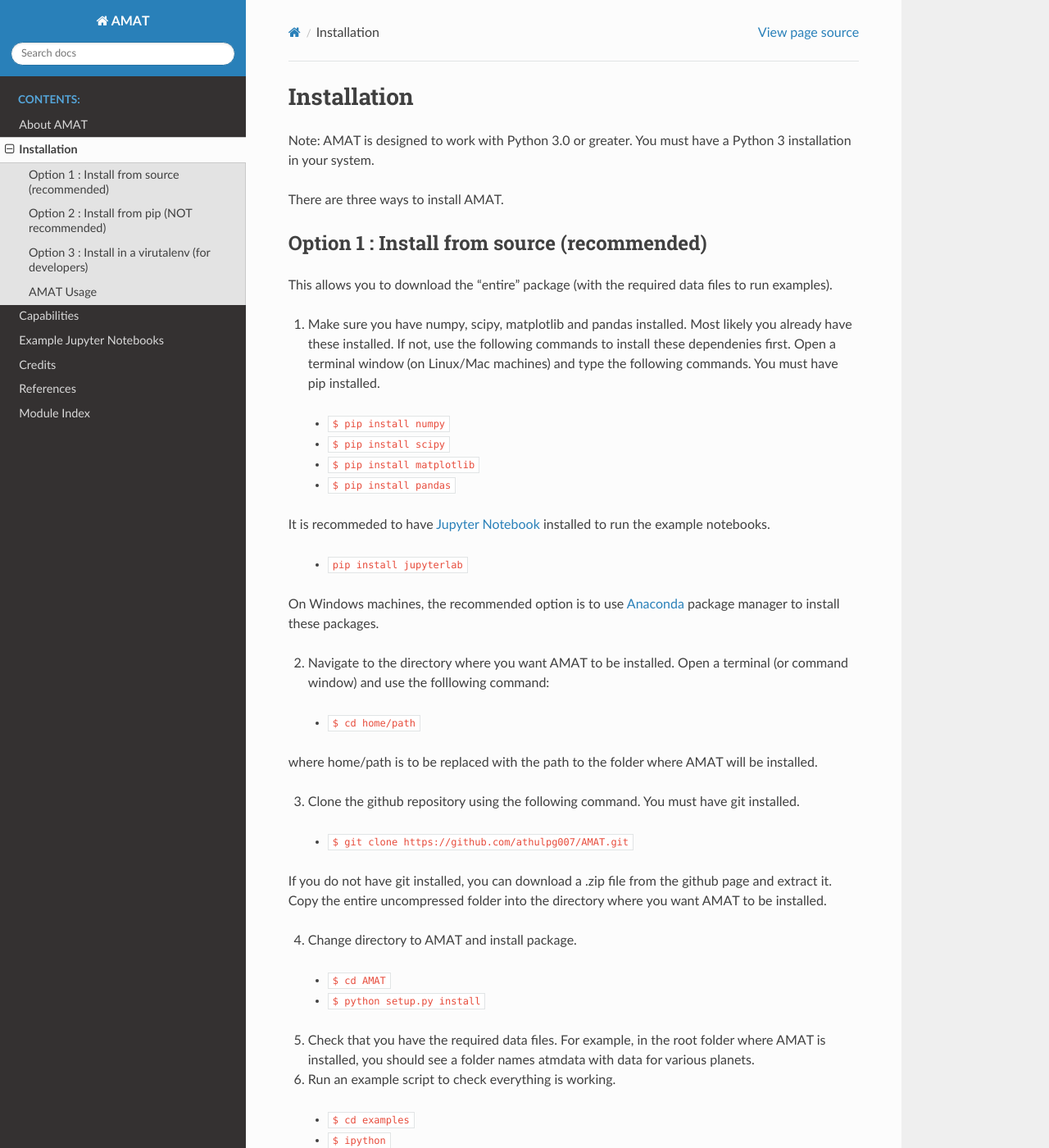
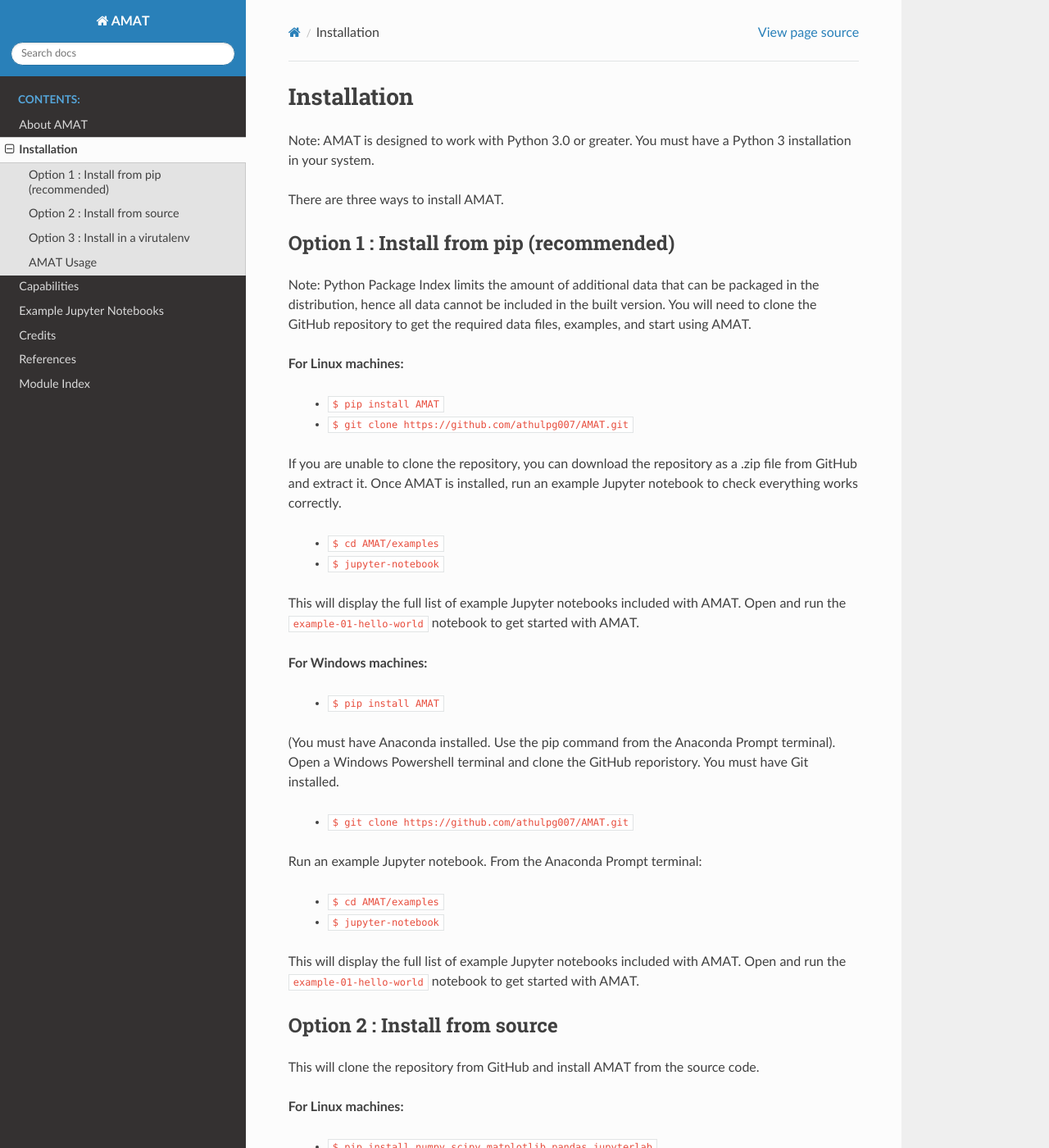
Before and after one commit to athulpg007/AMAT, a Sphinx documentation site: the page built from docs/source/installation.rst, in a window 1280 px wide and 1400 px high. Shown: the whole window at 82% size. Built offline with Sphinx 7.4.7 and the Read the Docs theme 2.0.0, drawn with Linux system fonts in a browser that asks for light colours; pages that are not in the unit, such as notebooks, are missing from menus; some of the changed text lies outside the part shown.

Commit message:
Updated instructions in install.rst in docs/

```diff
--- a/docs/source/installation.rst
+++ b/docs/source/installation.rst
@@ -1,116 +1,118 @@
 Installation
 =============
-
 
 Note: AMAT is designed to work with Python 3.0 or greater. You must have a Python 3 installation in your system.
 
 There are three ways to install AMAT.
 
-Option 1 : Install from source (recommended)
+Option 1 : Install from pip (recommended)
 ----------------------------------------------
 
-This allows you to download the "entire" package (with the required data files to run examples).
+Note: Python Package Index limits the amount of additional data that can be packaged in the distribution, hence all data cannot be included in the built version. You will need to clone the GitHub repository to get the required data files, examples, and start using AMAT.
 
-1. Make sure you have numpy, scipy, matplotlib and pandas installed. Most likely you already have these installed. If not, use the following commands to install these dependenies first. Open a terminal window (on Linux/Mac machines) and type the following commands. You must have pip installed.
+**For Linux machines:**
 
-  * ``$ pip install numpy``
-  * ``$ pip install scipy``
-  * ``$ pip install matplotlib``
-  * ``$ pip install pandas``
+  * ``$ pip install AMAT``
+  * ``$ git clone https://github.com/athulpg007/AMAT.git``
 
-It is recommeded to have `Jupyter Notebook`_ installed to run the example notebooks.
+If you are unable to clone the repository, you can download the repository as a .zip file from GitHub and extract it. Once AMAT is installed, run an example Jupyter notebook to check everything works correctly.
 
-  * ``pip install jupyterlab``
+  * ``$ cd AMAT/examples``
+  * ``$ jupyter-notebook``
 
-.. _Jupyter Notebook: https://jupyter.org/index.html
+This will display the full list of example Jupyter notebooks included with AMAT.  Open and run the ``example-01-hello-world`` notebook to get started with AMAT.
 
-On Windows machines, the recommended option is to use  `Anaconda`_ package manager to install these packages.
+**For Windows machines:**
 
-.. _Anaconda: https://www.anaconda.com/
+  * ``$ pip install AMAT``
 
-2. Navigate to the directory where you want AMAT to be installed. Open a terminal (or command window) and use the folllowing command:
-
-  * ``$ cd home/path``
-
-where home/path is to be replaced with the path to the folder where AMAT will be installed.
-
-3. Clone the github repository using the following command. You must have git installed.
+(You must have Anaconda installed. Use the pip command from the Anaconda Prompt terminal). Open a Windows Powershell terminal and clone the GitHub reporistory. You must have Git installed.
 
   * ``$ git clone https://github.com/athulpg007/AMAT.git``
 
-If you do not have git installed, you can download a .zip file from the github page and extract it. Copy the entire uncompressed folder into the directory where you want AMAT to be installed.
+Run an example Jupyter notebook. From the Anaconda Prompt terminal:
 
-4. Change directory to AMAT and install package.
+  * ``$ cd AMAT/examples``
+  * ``$ jupyter-notebook``
 
+This will display the full list of example Jupyter notebooks included with AMAT. Open and run the ``example-01-hello-world`` notebook to get started with AMAT.
+
+
+Option 2 : Install from source
+-----------------------------------------------
+
+This will clone the repository from GitHub and install AMAT from the source code.
+
+**For Linux machines:**
+
+  * ``$ pip install numpy scipy matplotlib pandas jupyterlab``
+
+Clone the GitHub repository and install AMAT.
+
+  * ``$ git clone https://github.com/athulpg007/AMAT.git``
   * ``$ cd AMAT``
   * ``$ python setup.py install``
+  * ``$ cd examples``
+  * ``$ jupyter-notebook``
 
-5. Check that you have the required data files. For example, in the root folder where AMAT is installed, you should see a folder names atmdata with data for various planets.
+**For Windows machines (from the Anaconda Prompt terminal):**
 
-6. Run an example script to check everything is working.
+  * ``$ pip install numpy scipy matplotlib pandas jupyterlab``
 
+Open a Windows Powershell terminal, clone the GitHub repository and install AMAT.
+
+  * ``$ git clone https://github.com/athulpg007/AMAT.git``
+  * ``$ cd AMAT``
+  * ``$ python setup.py install``
   * ``$ cd examples``
-  * ``$ ipython``
-  * ``$ run example-01-hello-world.py``
+  * ``$ jupyter-notebook``
 
-7. Run example Jupyter notebooks
+**To uninstall AMAT:**
 
-  * ``jupyter-notebook``
+1. If you installed AMAT using pip:
+  * ``$ pip uninstall AMAT``
 
-
-To uninstall AMAT, use
-
-  * ``python setup.py develop -u``
+2. If you installed AMAT from source, from the main AMAT directory:
+  * ``$ python setup.py develop -u``
 
 This will remove the AMAT installation from Python. You may simply delete the root folder where AMAT was installed to completely remove the files.
 
-Option 2 : Install from pip (NOT recommended)
------------------------------------------------
 
-This allows you to download the package, but without most of the data files. You can run the program, but will need to visit the git repository later to download some of the data files and place them in an appropriate location. You will also need to change the location of data files in the example scripts if you use them.
-
-Python Package Index limits the amount of additional data that can be packaged in the distribution, hence all data cannot be included in the built version.
-
-  * ``$ pip install AMAT``
-
-Option 3 : Install in a virutalenv (for developers)
+Option 3 : Install in a virutalenv
 ---------------------------------------------------------
 
-If you plan to test or develop the package, the recommended option is to to install it in a virtual environment. This allows you to discard changes and start afresh without having to do a system-wide installation.
+If you plan to modifty the source code or add features, the recommended option is to install it in a virtual environment.
 
 1. Change directory to where you want the virtual environment to be created.
-
   * ``$ cd home/path``
 
 2. Create a virutal environment and activate it.
 
+**On Linux machines:**
+
   * ``$ python3 -m venv env1``
   * ``$ source env1/bin/activate``
 
-3. Change directory to env1
+**On Windows machines (from Anaconda Prompt):**
 
-  * ``$ cd env1``
+  * ``$ conda create --name env1``
+  * ``$ conda activate env1``
+  * ``$ conda install pip``
 
-4. Follow steps 1 through 6 in Option #1 : Install from source. pip will automatically fetch the required dependencies.
+4. Follow the steps outlined in Option #2 (build from source) to clone the repository and install AMAT. If you make changes to the source code, remove the existing installation, update the setup file with a new version number, and re-install:
 
+  * ``$ python setup.py develop -u``
+  * ``$ python setup.py install``
 
-5. If you make changes to the source code, use
+If you want to create a new distrubution package:
 
- * ``python setup.py develop -u``
+  * ``$ python3 setup.py sdist bdist_wheel``
 
-to remove the previously installed version. Re-install using
+To re-make docs if you made changes to the source code (you must have Sphinx installed):
 
- * ``$ python setup.py install``
-
-6. To create a distribution
-
- * ``python3 setup.py sdist bdist_wheel``
-
-7. To re-make docs if you made changes to the source code, you must have sphinx installed.
-
- * ``cd ~root/docs``
- * ``sphinx-apidoc -f -o source/ ../``
- * ``make html``
+  * ``$ cd ~root/docs``
+  * ``$ sphinx-apidoc -f -o source/ ../``
+  * ``$ make html``
 
 If you added a new AMAT module, appropriate changes must be made to docs/source/AMAT.rst.
 
```
Also changed, not shown: 7 other files.
